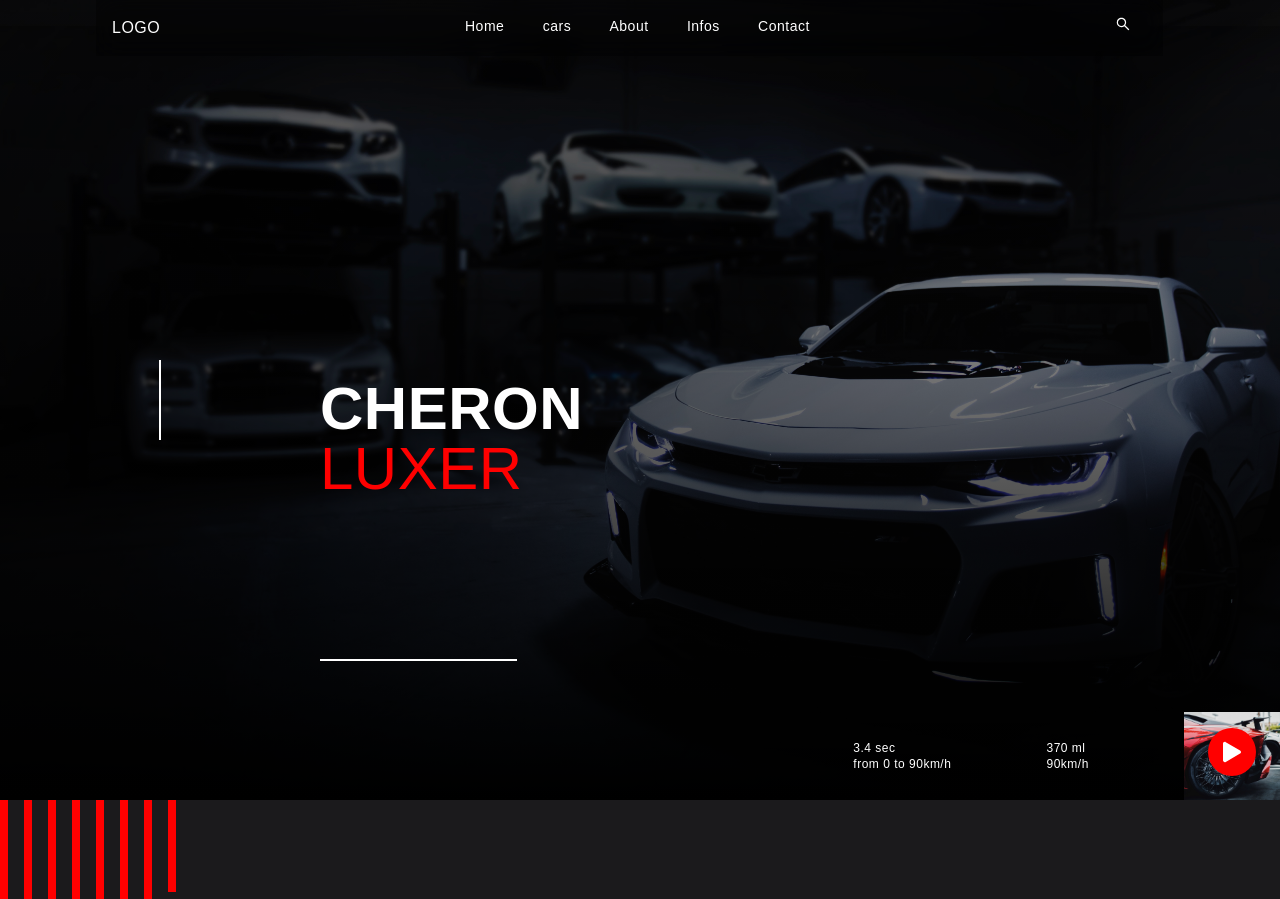
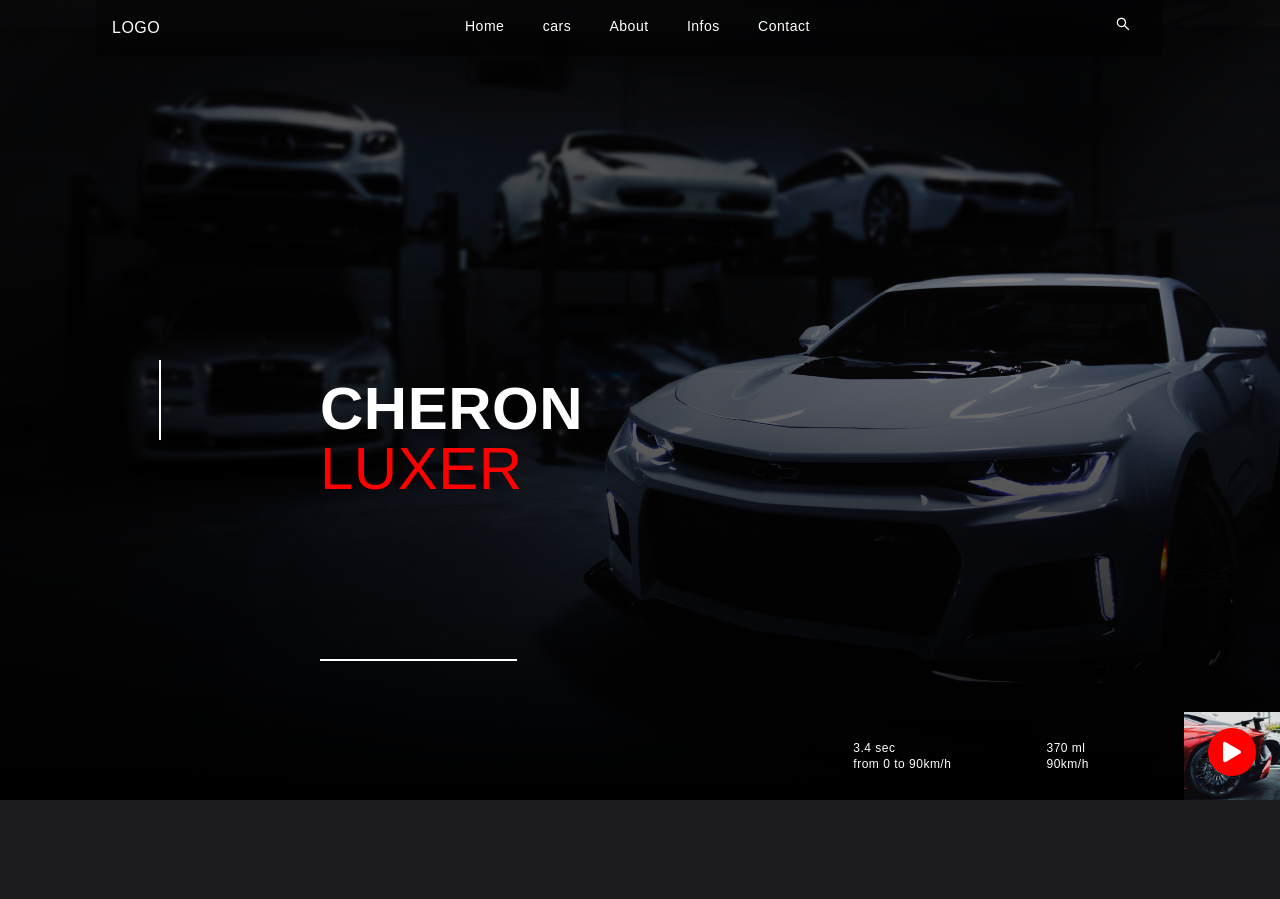
Before and after one commit to joel-kalema/luxury-cars, a Next.js app: page / in a window 1280 px wide. Shown: the top 899 px of the page. Built offline with nearby package versions, Linux system fonts and the light colour scheme.

Commit message:
add section

```diff
--- a/components/about.js
+++ b/components/about.js
@@ -4,6 +4,7 @@ import { useRouter } from 'next/router';
 import { TbArrowNarrowRight } from 'react-icons/tb';
 import { CarsData } from './datas/cars'
 import Line from './lines'
+import Wide from './wide'
 
 export default function About () {
 
@@ -18,7 +19,7 @@ export default function About () {
 
     return (
         <div className="py-10 md:py-28 relative">
-            <Line />
+            {/* <Line /> */}
             <div className="mx-auto w-2/6 mb-28">
                 <h1 className="text-2xl">Get All Luxury Cars</h1>
                 <div className="w-1/6 h-[0.2rem] bg-[red] mt-1"></div>
@@ -29,7 +30,7 @@ export default function About () {
                 <ul>
                     {CarsData.map((car) => (
                         <li
-                            onClick={() => content(car)} className="hover:text-[red] my-2 cursor-pointer hover:ml-4 transition-all hover:font-bold">
+                            onClick={() => content(car)} className="hover:text-[red] my-2 cursor-pointer hover:ml-4 duration-500 ease-out hover:font-bold">
                             {car.name}
                         </li>
                     ))}
@@ -51,6 +52,7 @@ export default function About () {
                     )
                 }
             </div>
+            <Wide />
         </div>
     )
 }
```
